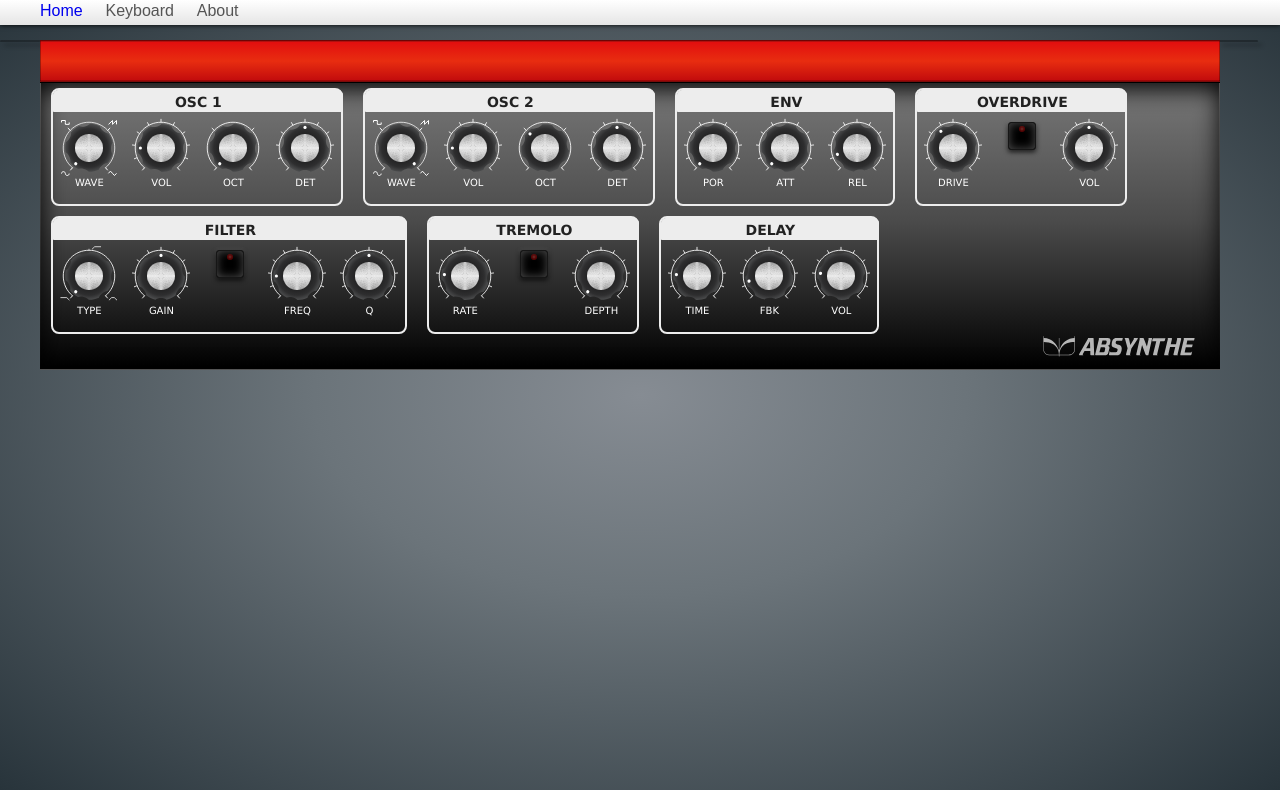
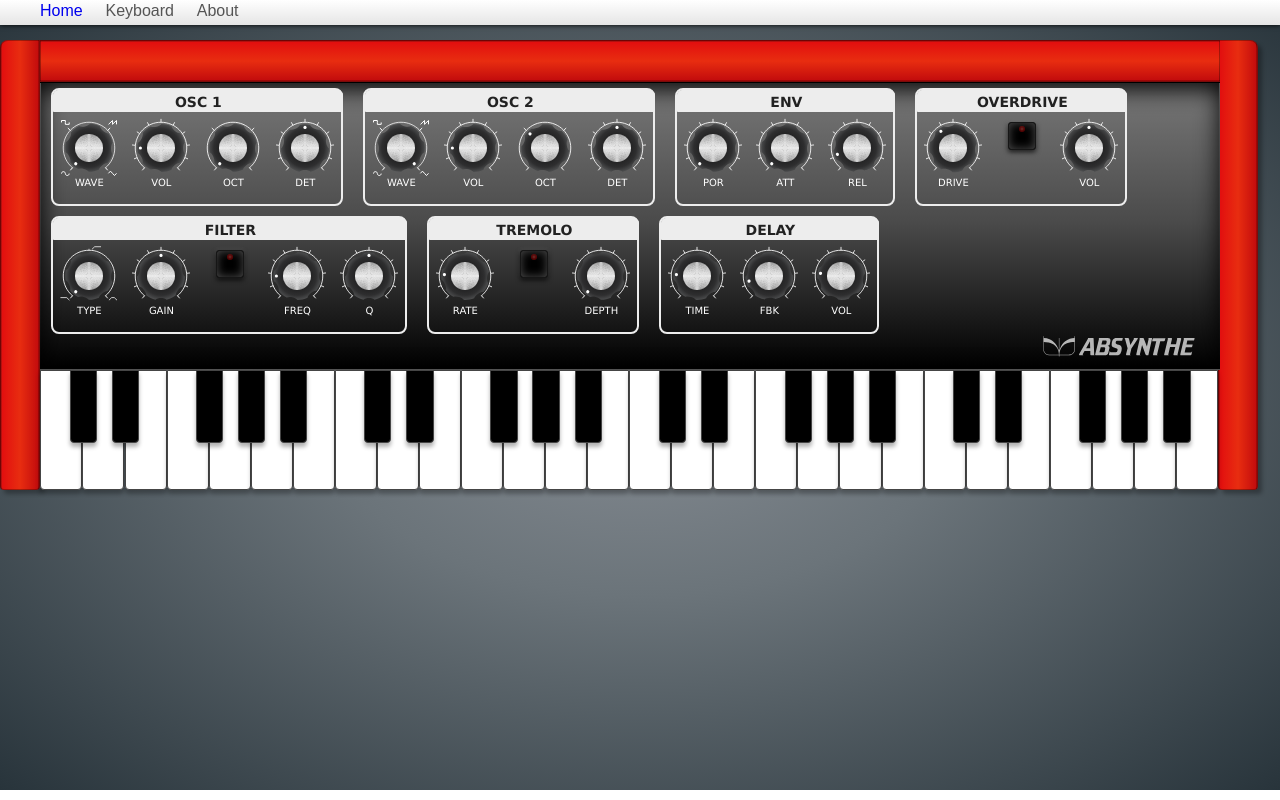
Before and after one commit to freakk82/HTML5_Synth, a website: page index.html in a window 1280 px wide. Drawn offline with nearby package versions, Linux system fonts and the light colour scheme.

Commit message:
fix context.resume() for Chrome

```diff
--- a/css/freakk_synth - Copia.css
+++ /dev/null
@@ -1,149 +0,0 @@
-
-/*  DISABLE SELECT AND DRAG */
-html, body, div, span, object,
-form, input, h1, h2, button, label, a, img {
-    -webkit-touch-callout: none;
-    -webkit-user-select: none;
-    -khtml-user-select: none;
-    -moz-user-select: none;
-    -ms-user-select: none;
-    user-select: none;
-}
-
-/* globals */
-
-@import url(http://fonts.googleapis.com/css?family=Droid+Sans:regular,bold);
-
-html {
-    font:62.5%/1 "Droid Sans", "Lucida Sans Unicode", "Lucida Grande", Verdana, Arial, Helvetica, sans-serif;
-    background-color: hsla(0,0%,90%,1);
-    background-image: linear-gradient(-45deg, hsla(0,0%,0%,0), hsla(0,0%,0%,.05) );
-    background-size: 5px;
-}
-
-body {
-  margin: 100px;
-}
-
-button { border: none; display: block; }
-a { text-decoration: none; display: block; }
-
-
-
-#knobContainer{
-    display: block;
-    width: 100%;
-    left: 2%;
-    margin: 0;
-    height: 200px;
-    background: #000;
-    border-radius: 2px;
-    border: 1px solid rgba(0,0,0,0.3);
-
-    background: rgba(120,120,120,1);
-    background: -moz-linear-gradient(top, rgba(120,120,120,1) 0%, rgba(74,74,74,1) 49%, rgba(0,0,0,1) 100%);
-    background: -webkit-gradient(left top, left bottom, color-stop(0%, rgba(120,120,120,1)), color-stop(49%, rgba(74,74,74,1)), color-stop(100%, rgba(0,0,0,1)));
-    background: -webkit-linear-gradient(top, rgba(120,120,120,1) 0%, rgba(74,74,74,1) 49%, rgba(0,0,0,1) 100%);
-    background: -o-linear-gradient(top, rgba(120,120,120,1) 0%, rgba(74,74,74,1) 49%, rgba(0,0,0,1) 100%);
-    background: -ms-linear-gradient(top, rgba(120,120,120,1) 0%, rgba(74,74,74,1) 49%, rgba(0,0,0,1) 100%);
-    background: linear-gradient(to bottom, rgba(120,120,120,1) 0%, rgba(74,74,74,1) 49%, rgba(0,0,0,1) 100%);
-    filter: progid:DXImageTransform.Microsoft.gradient( startColorstr='#787878', endColorstr='#000000', GradientType=0 );
-}
-
-#keyboardContainer{
-    /* position: absolute; */
-    position: relative;
-    display:block;
-    /* bottom: 10px; */
-    width: 100%;
-    margin: 0;
-}
-
-#keyboard{
-width: 100  %;
-margin: auto;
-overflow: hidden;
-}
-
-.whiteKey{
-    background: #fff;
-    position: absolute;
-    display: inlne-block;
-    border: 1px solid #454545;
-    border-bottom-left-radius: 4px;
-    border-bottom-right-radius: 4px;
-    height: 100%;
-    top: 0;
-    z-index: 10;
-}
-
-.blackKey{
-    position: absolute;
-    background: #000;
-    top: 0;
-    border: 1px solid #454545;
-    border-bottom-left-radius: 4px;
-    border-bottom-right-radius: 4px;
-    height: 60%;
-    z-index: 20;
-    box-shadow: 4px 1px 4px #999;
-}
-
-.key.active{
-    background: orange;
-    cursor: pointer;
-}
-
-.frame_piece{
-    /* background-image: url('../img/wood_texture_hor.svg'); */
-    background-size: 100%;
-    border-radius: 4px;
-    border: 1px solid rgba(0,0,0,0.3);
-}
-.frame_top{
-    position: relative;
-    display: block;
-    width: 100%;
-    height: 40px;
-
-    background: -moz-linear-gradient(top,  rgba(0,0,0,0) 0%, rgba(0,0,0,0) 11%, rgba(0,0,0,0.2) 50%, rgba(0,0,0,0) 89%, rgba(0,0,0,0) 100%), url('../img/wood_texture_hor.svg'); /* FF3.6+ */
-    background: -webkit-gradient(linear, left top, left bottom, color-stop(0%,rgba(0,0,0,0)), color-stop(11%,rgba(0,0,0,0)), color-stop(50%,rgba(0,0,0,0.2)), color-stop(89%,rgba(0,0,0,0)), color-stop(100%,rgba(0,0,0,0))), url('../img/wood_texture_hor.svg'); /* Chrome,Safari4+ */
-    background: -webkit-linear-gradient(top,  rgba(0,0,0,0) 0%,rgba(0,0,0,0) 11%,rgba(0,0,0,0.2) 50%,rgba(0,0,0,0) 89%,rgba(0,0,0,0) 100%), url('../img/wood_texture_hor.svg'); /* Chrome10+,Safari5.1+ */
-    background: -o-linear-gradient(top,  rgba(0,0,0,0) 0%,rgba(0,0,0,0) 11%,rgba(0,0,0,0.2) 50%,rgba(0,0,0,0) 89%,rgba(0,0,0,0) 100%), url('../img/wood_texture_hor.svg'); /* Opera 11.10+ */
-    background: -ms-linear-gradient(top,  rgba(0,0,0,0) 0%,rgba(0,0,0,0) 11%,rgba(0,0,0,0.2) 50%,rgba(0,0,0,0) 89%,rgba(0,0,0,0) 100%), url('../img/wood_texture_hor.svg'); /* IE10+ */
-    background: linear-gradient(to bottom,  rgba(0,0,0,0) 0%,rgba(0,0,0,0) 11%,rgba(0,0,0,0.2) 50%,rgba(0,0,0,0) 89%,rgba(0,0,0,0) 100%), url('../img/wood_texture_hor.svg'); /* W3C */
-    filter: progid:DXImageTransform.Microsoft.gradient( startColorstr='#00000000', endColorstr='#00000000',GradientType=0 ); /* IE6-9 */
-
-    background-size: 100% auto;
-}
-
-.frame_left, .frame_right{
-
-    background: -moz-linear-gradient(left,  rgba(0,0,0,0) 0%, rgba(0,0,0,0) 11%, rgba(0,0,0,0.2) 50%, rgba(0,0,0,0) 89%, rgba(0,0,0,0) 100%), url('../img/wood_texture_vert.svg'); /* FF3.6+ */
-    background: -webkit-gradient(linear, left top, right top, color-stop(0%,rgba(0,0,0,0)), color-stop(11%,rgba(0,0,0,0)), color-stop(50%,rgba(0,0,0,0.2)), color-stop(89%,rgba(0,0,0,0)), color-stop(100%,rgba(0,0,0,0))), url('../img/wood_texture_vert.svg'); /* Chrome,Safari4+ */
-    background: -webkit-linear-gradient(left,  rgba(0,0,0,0) 0%,rgba(0,0,0,0) 11%,rgba(0,0,0,0.2) 50%,rgba(0,0,0,0) 89%,rgba(0,0,0,0) 100%), url('../img/wood_texture_vert.svg'); /* Chrome10+,Safari5.1+ */
-    background: -o-linear-gradient(left,  rgba(0,0,0,0) 0%,rgba(0,0,0,0) 11%,rgba(0,0,0,0.2) 50%,rgba(0,0,0,0) 89%,rgba(0,0,0,0) 100%), url('../img/wood_texture_vert.svg'); /* Opera 11.10+ */
-    background: -ms-linear-gradient(left,  rgba(0,0,0,0) 0%,rgba(0,0,0,0) 11%,rgba(0,0,0,0.2) 50%,rgba(0,0,0,0) 89%,rgba(0,0,0,0) 100%), url('../img/wood_texture_vert.svg'); /* IE10+ */
-    background: linear-gradient(to right,  rgba(0,0,0,0) 0%,rgba(0,0,0,0) 11%,rgba(0,0,0,0.2) 50%,rgba(0,0,0,0) 89%,rgba(0,0,0,0) 100%), url('../img/wood_texture_vert.svg'); /* W3C */
-    filter: progid:DXImageTransform.Microsoft.gradient( startColorstr='#00000000', endColorstr='#00000000',GradientType=1 ); /* IE6-9 */
-
-    background-size: 100% 100%;
-}
-
-.center_section{
-    width: -webkit-calc(100% -80px);
-    width: -moz-calc(100% -80px);
-}
-
-.frame_left, .center_section, .frame_right {
-    float: left;
-    height: 100%;
-    width: 40px;
-}
-.center_section {
-    width: 84%;
-}
-.main_container {
-    width: 100%;
-    overflow: hidden;
-}
--- a/css/freakk_synth.css
+++ b/css/freakk_synth.css
@@ -83,7 +83,7 @@ a { text-decoration: none; display: block; }
 }
 
 #keyboard{
-width: 100  %;
+width: 100%;
 margin: auto;
 overflow: hidden;
 }
@@ -91,7 +91,7 @@ overflow: hidden;
 .whiteKey{
     background: #fff;
     position: absolute;
-    display: inlne-block;
+    display: inline-block;
     border: 1px solid #454545;
     border-bottom-left-radius: 4px;
     border-bottom-right-radius: 4px;
--- a/script/freakk_synth.js
+++ b/script/freakk_synth.js
@@ -51,7 +51,10 @@ $(document).ready(function () {
   try {
     // Fix up for prefixing
     window.AudioContext = window.AudioContext || window.webkitAudioContext;
-    context = (new AudioContext()).resume();
+    context = new AudioContext();
+    if(isChrome) {
+      context.resume();
+    }
   } catch (e) {
     alert('Web Audio API is not supported in this browser');
   }
```
